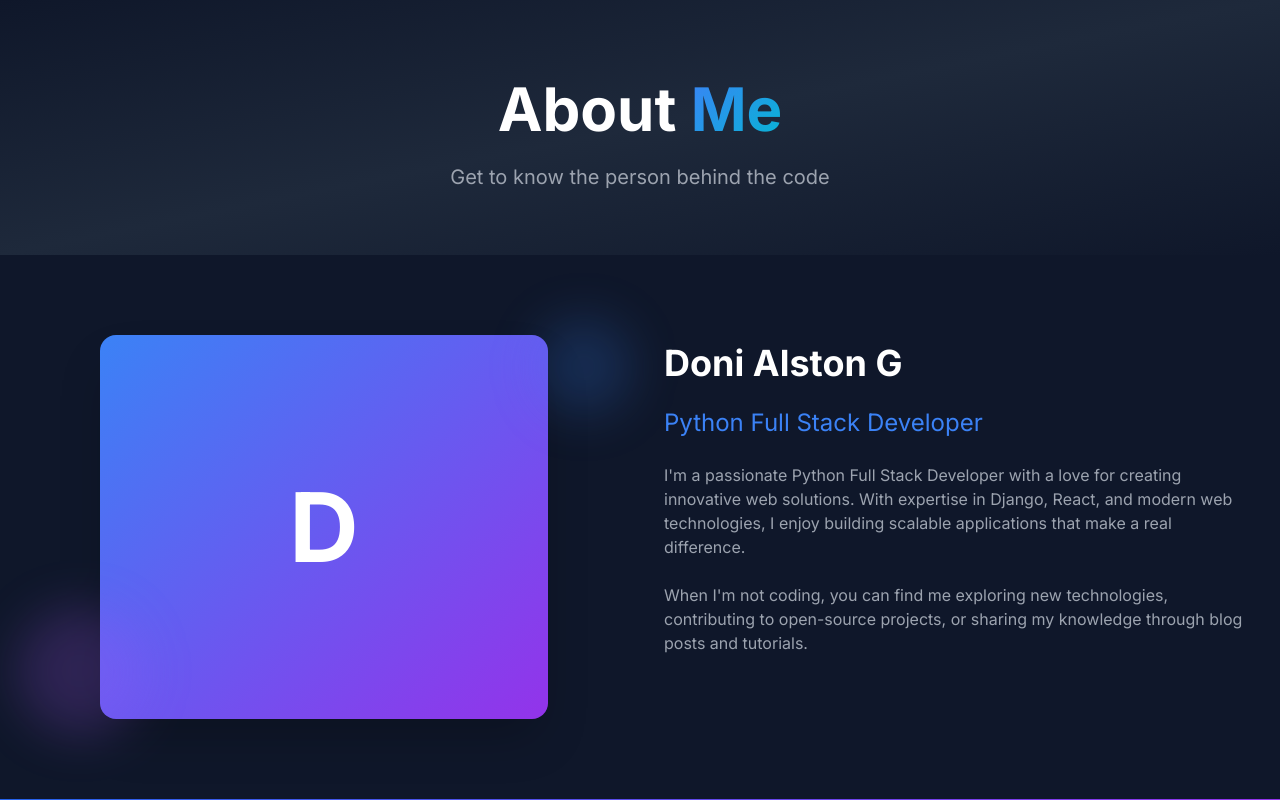
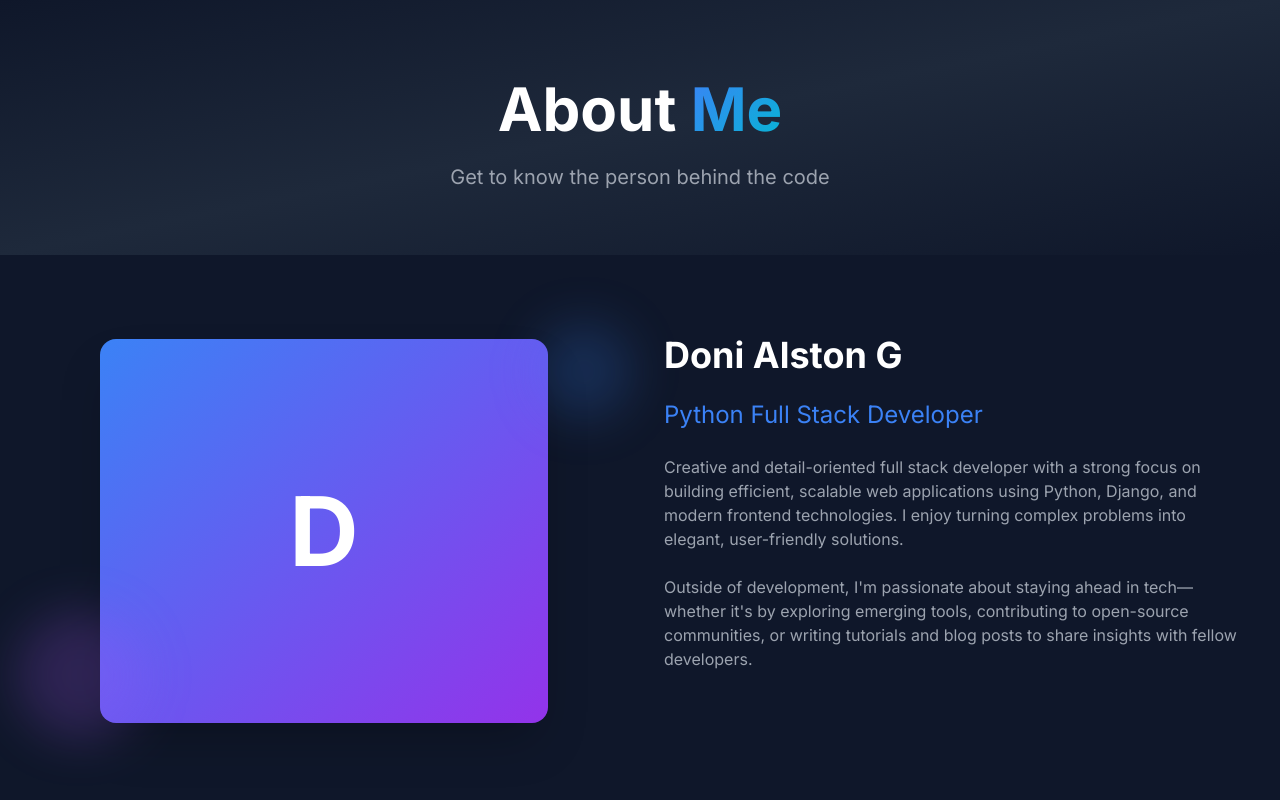
Before and after one commit to Doni-0014/doni-portfolio, a Django app: page /about/ in a window 1280 px wide. Shown: the part 65-865 px from the top of the page. Run offline with Django 4.2, Linux system fonts and the light colour scheme; data that the repository does not hold is empty; some libraries are stand-ins or nearby versions.

Commit message:
Bio Updated

```diff
--- a/templates/portfolio/about.html
+++ b/templates/portfolio/about.html
@@ -51,11 +51,11 @@
 
                 <div class="prose prose-lg dark:prose-invert max-w-none">
                     <p class="text-gray-600 dark:text-gray-400 mb-6">
-                        {{ personal_info.bio|default:"I'm a passionate Python Full Stack Developer with a love for creating innovative web solutions. With expertise in Django, React, and modern web technologies, I enjoy building scalable applications that make a real difference." }}
+                        Creative and detail-oriented full stack developer with a strong focus on building efficient, scalable web applications using Python, Django, and modern frontend technologies. I enjoy turning complex problems into elegant, user-friendly solutions.
                     </p>
 
                     <p class="text-gray-600 dark:text-gray-400 mb-6">
-                        When I'm not coding, you can find me exploring new technologies, contributing to open-source projects, or sharing my knowledge through blog posts and tutorials.
+                        Outside of development, I'm passionate about staying ahead in tech—whether it's by exploring emerging tools, contributing to open-source communities, or writing tutorials and blog posts to share insights with fellow developers.
                     </p>
                 </div>
 
```
